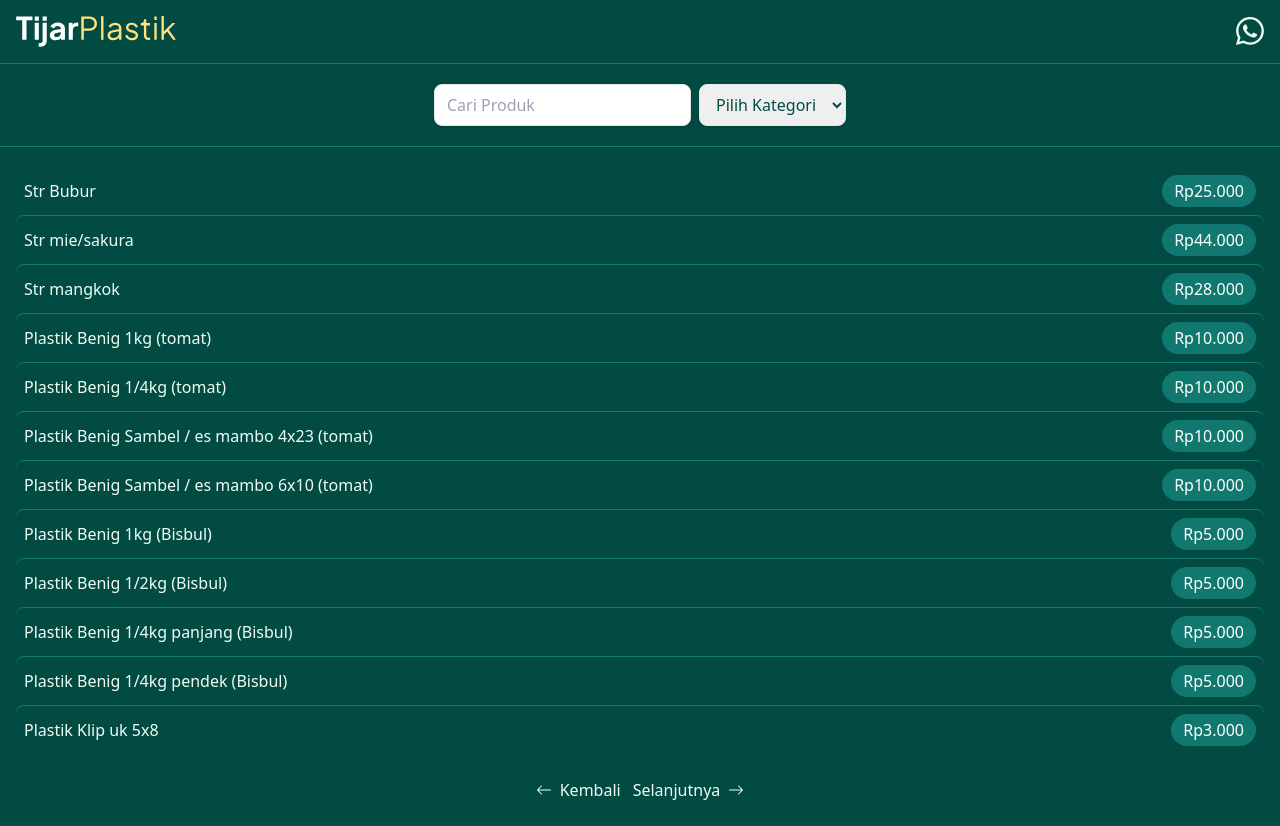
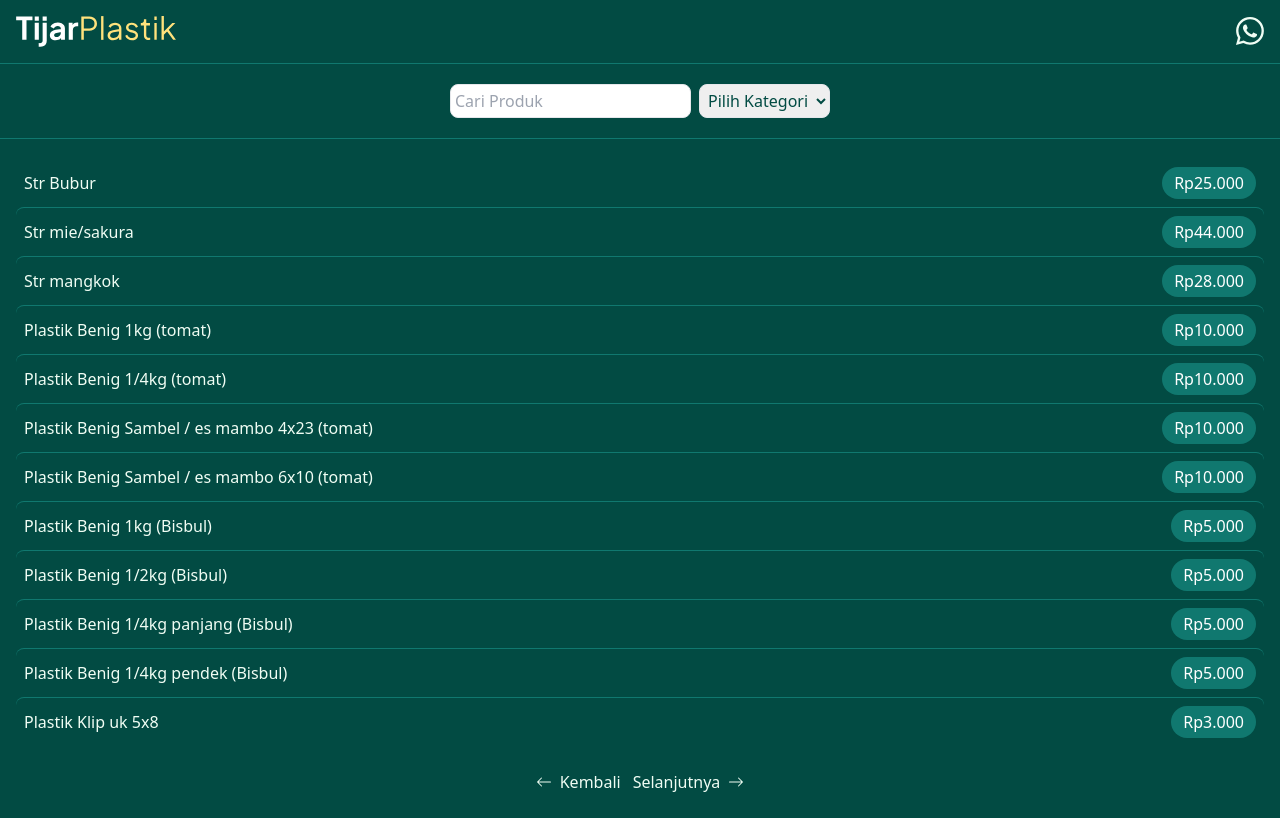
Before and after one commit to halloanewahyudi/tijarplastik, a Vue app: page / in a window 1280 px wide. Built offline with nearby package versions, Linux system fonts and the light colour scheme.

Commit message:
rev input

```diff
--- a/src/style.css
+++ b/src/style.css
@@ -4,7 +4,7 @@
 
 
 .form-control{
-  @apply p-1 rounded-lg border text-primary shadow  w-full py-2 px-3  ;
+  @apply p-1 rounded-lg border text-primary;
 }
 .form-group{
   @apply flex flex-col gap-2;
```
